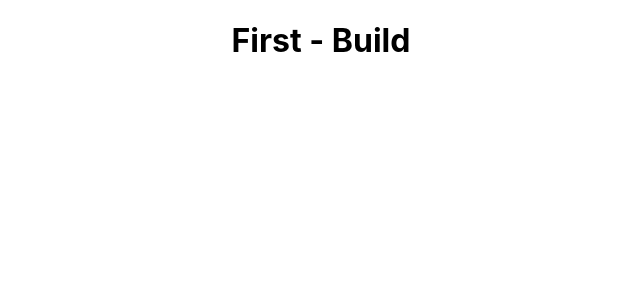
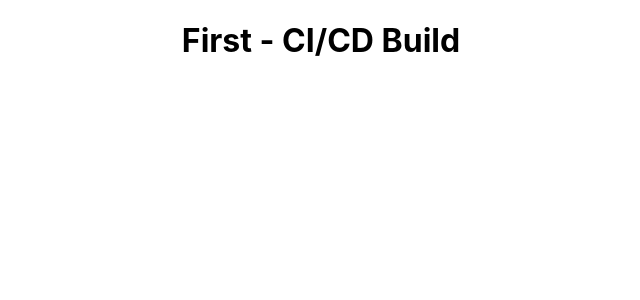
Before and after one commit to gaganparmar110/first-react-app, a React (Create React App) app: page / in a window 1280 px wide. Shown: the top 300 px of the page, without its empty margins (319-959 px from the left). Built offline with nearby package versions, Linux system fonts and the light colour scheme; the HTML template or start-up script is replaced by a standard one.

Commit message:
sixth commit

```diff
--- a/src/App.js
+++ b/src/App.js
@@ -3,7 +3,7 @@ import "./App.css";
 function App() {
   return (
     <div className="App">
-      <h1>First - Build</h1>
+      <h1>First - CI/CD Build</h1>
     </div>
   );
 }
```
